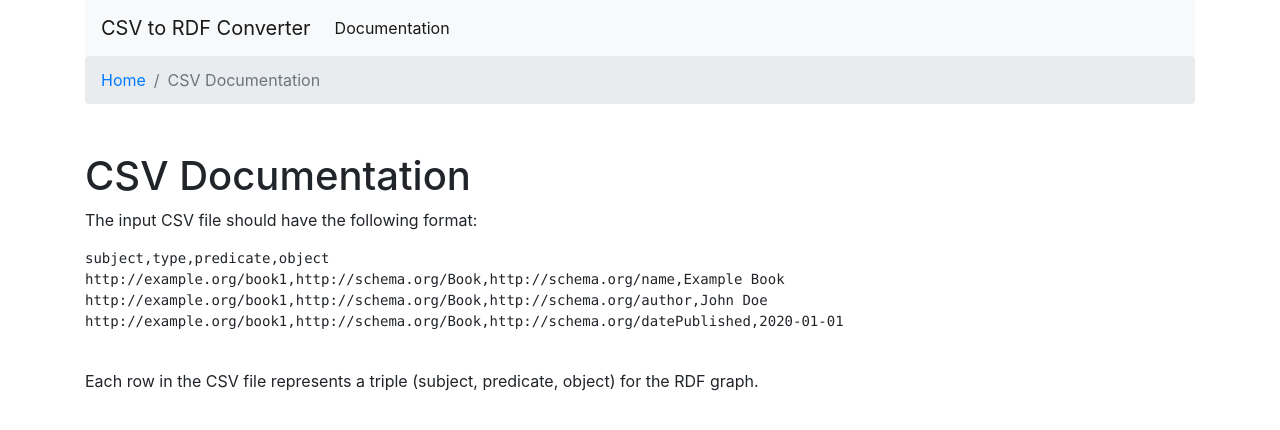
After one commit to CHC-Computations/iPBL, a Flask app: page /documentation in a window 1280 px wide. The commit adds this page. Shown: the top 430 px of the page. Run offline with Flask 3, Linux system fonts and the light colour scheme; some libraries are stand-ins or nearby versions.

Commit message:
updated flask app

```diff
--- a/bibframe_converter/app/app.py
+++ b/bibframe_converter/app/app.py
@@ -59,6 +59,10 @@ class RDFGraphBuilder:
 def upload_form():
     return render_template('upload.html')
 
+@app.route('/documentation')
+def documentation():
+    return render_template('documentation.html')
+
 @app.route('/upload', methods=['POST'])
 def upload_file():
     if 'file' not in request.files:
@@ -77,7 +81,7 @@ def upload_file():
         builder.build().serialize(destination=output_file_path, format=format)
         with open(output_file_path, 'r', encoding='utf-8') as f:
             content = f.read()
-        response = {'content': content, 'format': format, 'filename': f'output.{format}', 'success': 'File processed successfully!'}
+        response = {'content': content, 'format': format, 'filename': f'output.{format}', 'success': True}
         if not display:
             response.pop('content')
         return jsonify(response)
@@ -86,6 +90,10 @@ def upload_file():
 @app.route('/download/<filename>')
 def download_file(filename):
     return send_file(os.path.join(app.config['OUTPUT_FOLDER'], filename), as_attachment=True)
+
+@app.route('/image')
+def serve_image():
+    return send_file('/mnt/data/image.png', mimetype='image/png')
 
 class FileUploadAPI(Resource):
     def post(self):
@@ -106,7 +114,7 @@ class FileUploadAPI(Resource):
             builder.build().serialize(destination=output_file_path, format=format)
             with open(output_file_path, 'r', encoding='utf-8') as f:
                 content = f.read()
-            response = {'content': content, 'format': format, 'filename': f'output.{format}', 'success': 'File processed successfully!'}
+            response = {'content': content, 'format': format, 'filename': f'output.{format}', 'success': True}
             if not display:
                 response.pop('content')
             return jsonify(response)
--- /dev/null
+++ b/bibframe_converter/app/templates/documentation.html
@@ -0,0 +1,38 @@
+<!doctype html>
+<html lang="en">
+  <head>
+    <meta charset="utf-8">
+    <meta name="viewport" content="width=device-width, initial-scale=1, shrink-to-fit=no">
+    <title>CSV Documentation</title>
+    <link rel="stylesheet" href="https://stackpath.bootstrapcdn.com/bootstrap/4.5.2/css/bootstrap.min.css">
+  </head>
+  <body>
+    <div class="container">
+      <nav class="navbar navbar-expand-lg navbar-light bg-light">
+        <a class="navbar-brand" href="/">CSV to RDF Converter</a>
+        <div class="collapse navbar-collapse" id="navbarNav">
+          <ul class="navbar-nav">
+            <li class="nav-item active">
+              <a class="nav-link" href="/documentation">Documentation <span class="sr-only">(current)</span></a>
+            </li>
+          </ul>
+        </div>
+      </nav>
+      <nav aria-label="breadcrumb">
+        <ol class="breadcrumb">
+          <li class="breadcrumb-item"><a href="/">Home</a></li>
+          <li class="breadcrumb-item active" aria-current="page">CSV Documentation</li>
+        </ol>
+      </nav>
+      <h1 class="mt-5">CSV Documentation</h1>
+      <p>The input CSV file should have the following format:</p>
+      <pre>
+subject,type,predicate,object
+http://example.org/book1,http://schema.org/Book,http://schema.org/name,Example Book
+http://example.org/book1,http://schema.org/Book,http://schema.org/author,John Doe
+http://example.org/book1,http://schema.org/Book,http://schema.org/datePublished,2020-01-01
+      </pre>
+      <p>Each row in the CSV file represents a triple (subject, predicate, object) for the RDF graph.</p>
+    </div>
+  </body>
+</html>
```
Also changed, not shown: bibframe_converter/app/templates/upload.html (+20 -0 lines).
